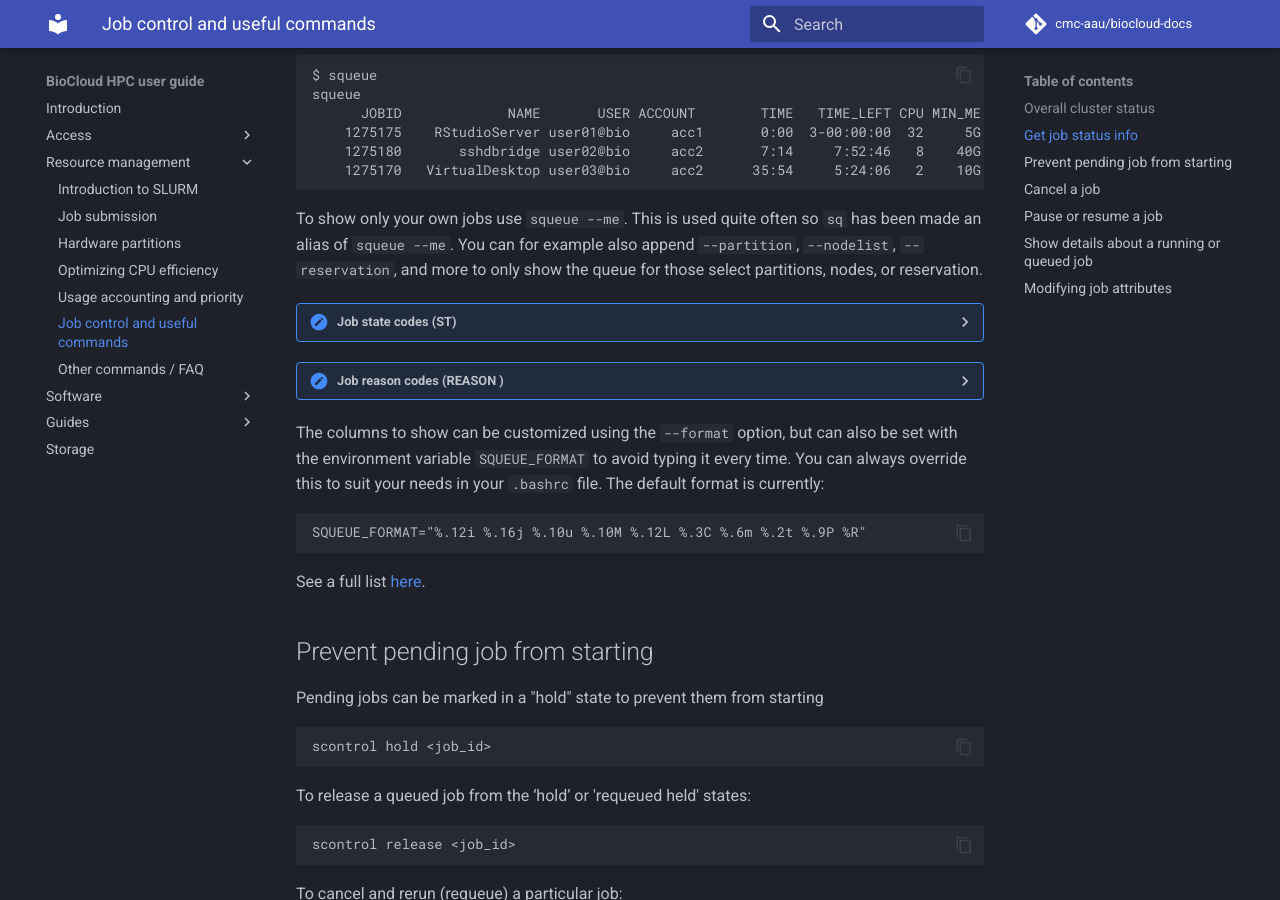
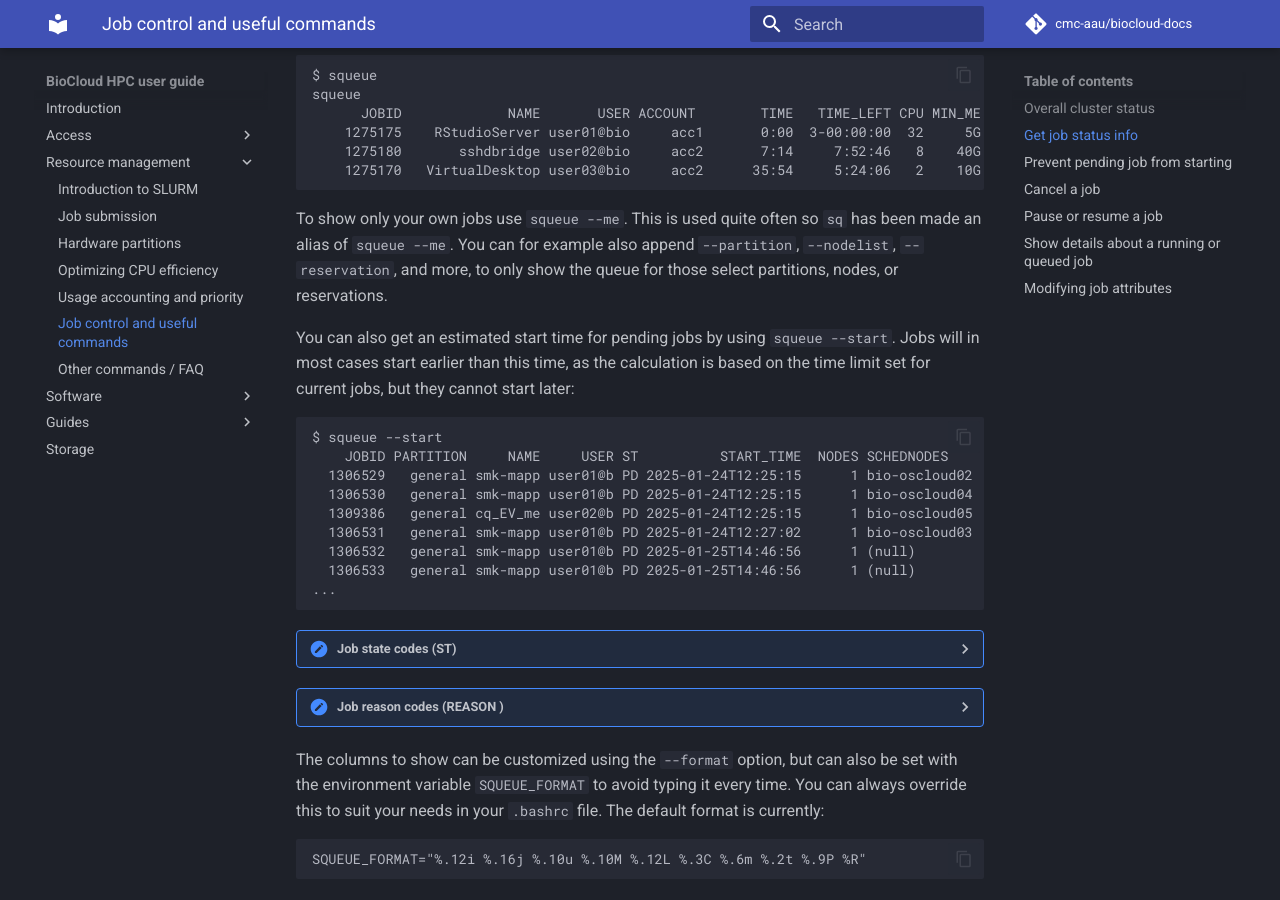
Before and after one commit to cmc-aau/hpc-docs, an MkDocs documentation site: the page built from docs/slurm/jobcontrol.md, in a window 1280 px wide and 900 px high, scrolled down 792 px. Built offline with MkDocs 1.6.1 and Material for MkDocs 9.7.7, drawn with Linux system fonts in a browser that asks for light colours; comment, search, counter and statistics services are not loaded; some of the changed text lies outside the part shown.

Commit message:
job start time

````diff
--- a/docs/slurm/jobcontrol.md
+++ b/docs/slurm/jobcontrol.md
@@ -34,7 +34,21 @@ squeue
     1275170   VirtualDesktop user03@bio     acc2      35:54     5:24:06   2    10G  R    6    general bio-oscloud05
 ```
 
-To show only your own jobs use `squeue --me`. This is used quite often so `sq` has been made an alias of `squeue --me`. You can for example also append `--partition`, `--nodelist`, `--reservation`, and more to only show the queue for those select partitions, nodes, or reservation.
+To show only your own jobs use `squeue --me`. This is used quite often so `sq` has been made an alias of `squeue --me`. You can for example also append `--partition`, `--nodelist`, `--reservation`, and more, to only show the queue for those select partitions, nodes, or reservations.
+
+You can also get an estimated start time for pending jobs by using `squeue --start`. Jobs will in most cases start earlier than this time, as the calculation is based on the time limit set for current jobs, but they cannot start later:
+
+```
+$ squeue --start
+    JOBID PARTITION     NAME     USER ST          START_TIME  NODES SCHEDNODES           NODELIST(REASON)
+  1306529   general smk-mapp user01@b PD 2025-01-24T12:25:15      1 bio-oscloud02        (Resources)
+  1306530   general smk-mapp user01@b PD 2025-01-24T12:25:15      1 bio-oscloud04        (Priority)
+  1309386   general cq_EV_me user02@b PD 2025-01-24T12:25:15      1 bio-oscloud05        (Priority)
+  1306531   general smk-mapp user01@b PD 2025-01-24T12:27:02      1 bio-oscloud03        (Priority)
+  1306532   general smk-mapp user01@b PD 2025-01-25T14:46:56      1 (null)               (Priority)
+  1306533   general smk-mapp user01@b PD 2025-01-25T14:46:56      1 (null)               (Priority)
+...
+```
 
 ??? "Job state codes (ST)"
       | Status	Code | Explaination |
````
Also changed, not shown: other parts of docs/slurm/jobcontrol.md (+1 -1 lines).
